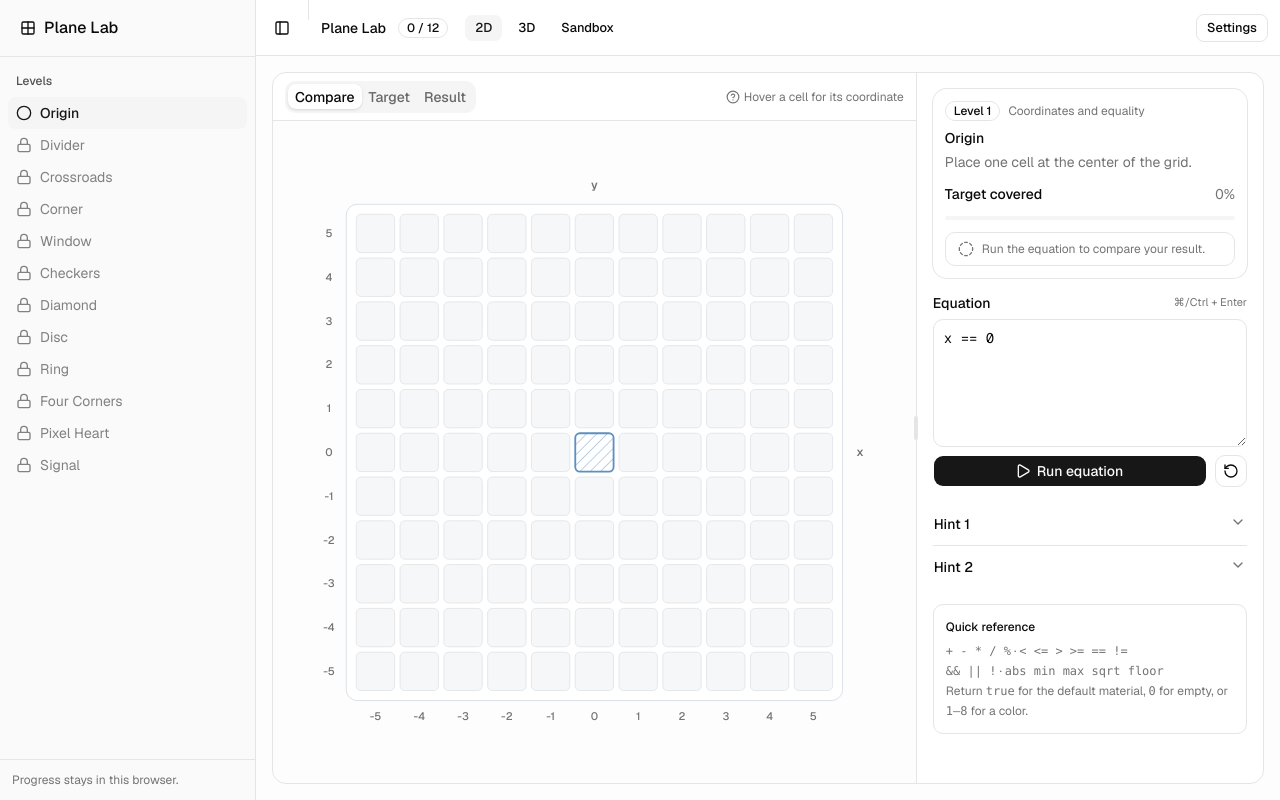
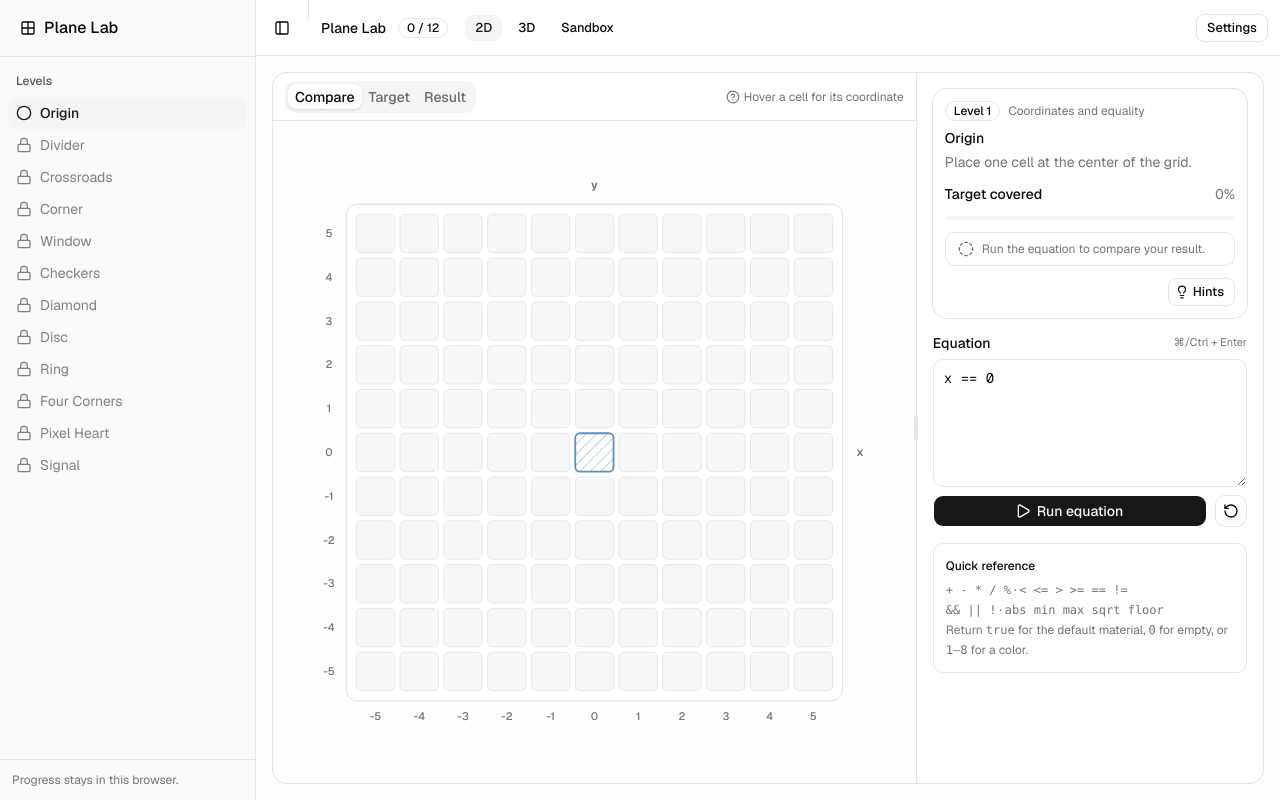
Before and after one commit to msk1039/voxels, a Next.js app: page /play/2d/origin in a window 1280 px wide. Built offline with nearby package versions, Linux system fonts and the light colour scheme.

Commit message:
add level hints dialog

```diff
--- a/components/game/equation-editor.tsx
+++ b/components/game/equation-editor.tsx
@@ -3,16 +3,11 @@
 import { KeyboardEvent } from "react";
 import { Play, RotateCcw, TriangleAlert } from "lucide-react";
 
-import {
-  Accordion,
-  AccordionContent,
-  AccordionItem,
-  AccordionTrigger,
-} from "@/components/ui/accordion";
 import { Alert, AlertDescription, AlertTitle } from "@/components/ui/alert";
 import { Button } from "@/components/ui/button";
 import { Label } from "@/components/ui/label";
 import { Textarea } from "@/components/ui/textarea";
+import { cn } from "@/lib/utils";
 
 export interface EditorError {
   message: string;
@@ -25,10 +20,10 @@ interface EquationEditorProps {
   starterExpression: string;
   error: EditorError | null;
   pending: boolean;
-  hints?: readonly string[];
+  variant?: "default" | "dock";
+  showReference?: boolean;
   onChange: (value: string) => void;
   onRun: () => void;
-  onHintOpened?: () => void;
 }
 
 export function EquationEditor({
@@ -36,11 +31,13 @@ export function EquationEditor({
   starterExpression,
   error,
   pending,
-  hints = [],
+  variant = "default",
+  showReference = true,
   onChange,
   onRun,
-  onHintOpened = () => undefined,
 }: EquationEditorProps) {
+  const docked = variant === "dock";
+
   function handleKeyDown(event: KeyboardEvent<HTMLTextAreaElement>) {
     if (event.key === "Enter" && (event.metaKey || event.ctrlKey)) {
       event.preventDefault();
@@ -49,7 +46,7 @@ export function EquationEditor({
   }
 
   return (
-    <div className="flex flex-col gap-4">
+    <div className={cn("flex flex-col", docked ? "gap-2" : "gap-4")}>
       <div className="space-y-2">
         <div className="flex items-center justify-between">
           <Label htmlFor="equation">Equation</Label>
@@ -60,7 +57,10 @@ export function EquationEditor({
           value={value}
           onChange={(event) => onChange(event.target.value)}
           onKeyDown={handleKeyDown}
-          className="min-h-32 resize-y font-mono text-[13px] leading-5"
+          className={cn(
+            "font-mono text-[13px] leading-5",
+            docked ? "min-h-16 resize-none" : "min-h-32 resize-y"
+          )}
           spellCheck={false}
           aria-invalid={Boolean(error)}
         />
@@ -89,25 +89,13 @@ export function EquationEditor({
         </div>
       </div>
 
-      {hints.length > 0 ? (
-        <Accordion>
-          {hints.map((hint, index) => (
-            <AccordionItem
-              key={hint}
-              value={`hint-${index + 1}`}
-              onOpenChange={(open) => {
-                if (open) onHintOpened();
-              }}
-            >
-              <AccordionTrigger>Hint {index + 1}</AccordionTrigger>
-              <AccordionContent className="text-muted-foreground">
-                {hint}
-              </AccordionContent>
-            </AccordionItem>
-          ))}
-        </Accordion>
-      ) : null}
+      {showReference ? <EquationReference /> : null}
+    </div>
+  );
+}
 
+export function EquationReference() {
+  return (
     <div className="rounded-lg border p-3 text-xs leading-5 text-muted-foreground">
       <div className="mb-1 font-medium text-foreground">Quick reference</div>
       <code>+ - * / %</code> · <code>&lt; &lt;= &gt; &gt;= == !=</code>
@@ -117,6 +105,5 @@ export function EquationEditor({
       Return <code>true</code> for the default material, <code>0</code> for
       empty, or <code>1–8</code> for a color.
     </div>
-    </div>
   );
 }
--- /dev/null
+++ b/components/game/level-hints-dialog.tsx
@@ -0,0 +1,53 @@
+"use client";
+
+import { Lightbulb } from "lucide-react";
+
+import { Button } from "@/components/ui/button";
+import {
+  Dialog,
+  DialogContent,
+  DialogDescription,
+  DialogHeader,
+  DialogTitle,
+  DialogTrigger,
+} from "@/components/ui/dialog";
+
+interface LevelHintsDialogProps {
+  hints: readonly string[];
+  onOpen: () => void;
+}
+
+export function LevelHintsDialog({ hints, onOpen }: LevelHintsDialogProps) {
+  if (hints.length === 0) return null;
+
+  return (
+    <Dialog
+      onOpenChange={(open) => {
+        if (open) onOpen();
+      }}
+    >
+      <DialogTrigger render={<Button variant="outline" size="sm" />}>
+        <Lightbulb data-icon="inline-start" aria-hidden="true" />
+        Hints
+      </DialogTrigger>
+      <DialogContent>
+        <DialogHeader>
+          <DialogTitle>Level hints</DialogTitle>
+          <DialogDescription>
+            Use these clues when you need help shaping the equation.
+          </DialogDescription>
+        </DialogHeader>
+        <ol className="space-y-3">
+          {hints.map((hint, index) => (
+            <li key={hint} className="rounded-lg border p-3">
+              <div className="mb-1 text-xs font-medium text-muted-foreground">
+                Hint {index + 1}
+              </div>
+              <p className="leading-6">{hint}</p>
+            </li>
+          ))}
+        </ol>
+      </DialogContent>
+    </Dialog>
+  );
+}
--- a/components/game/level-workspace.tsx
+++ b/components/game/level-workspace.tsx
@@ -9,6 +9,7 @@ import {
   EditorError,
   EquationEditor,
 } from "@/components/game/equation-editor";
+import { LevelHintsDialog } from "@/components/game/level-hints-dialog";
 import { MatchSummary } from "@/components/game/match-summary";
 import { useProgress } from "@/components/progress/progress-provider";
 import {
@@ -154,6 +155,12 @@ function ControlPanel({
             <ProgressValue />
           </Progress>
           <MatchSummary match={match} hasRun={hasRun} />
+          <div className="flex justify-end">
+            <LevelHintsDialog
+              hints={level.hints}
+              onOpen={onHintOpened}
+            />
+          </div>
         </CardContent>
       </Card>
       <EquationEditor
@@ -161,10 +168,8 @@ function ControlPanel({
         starterExpression={level.starterExpression}
         error={error}
         pending={pending}
-        hints={level.hints}
         onChange={onSourceChange}
         onRun={onRun}
-        onHintOpened={onHintOpened}
       />
     </div>
   );
```
Lines whose indentation alone changed are shown as unchanged.
